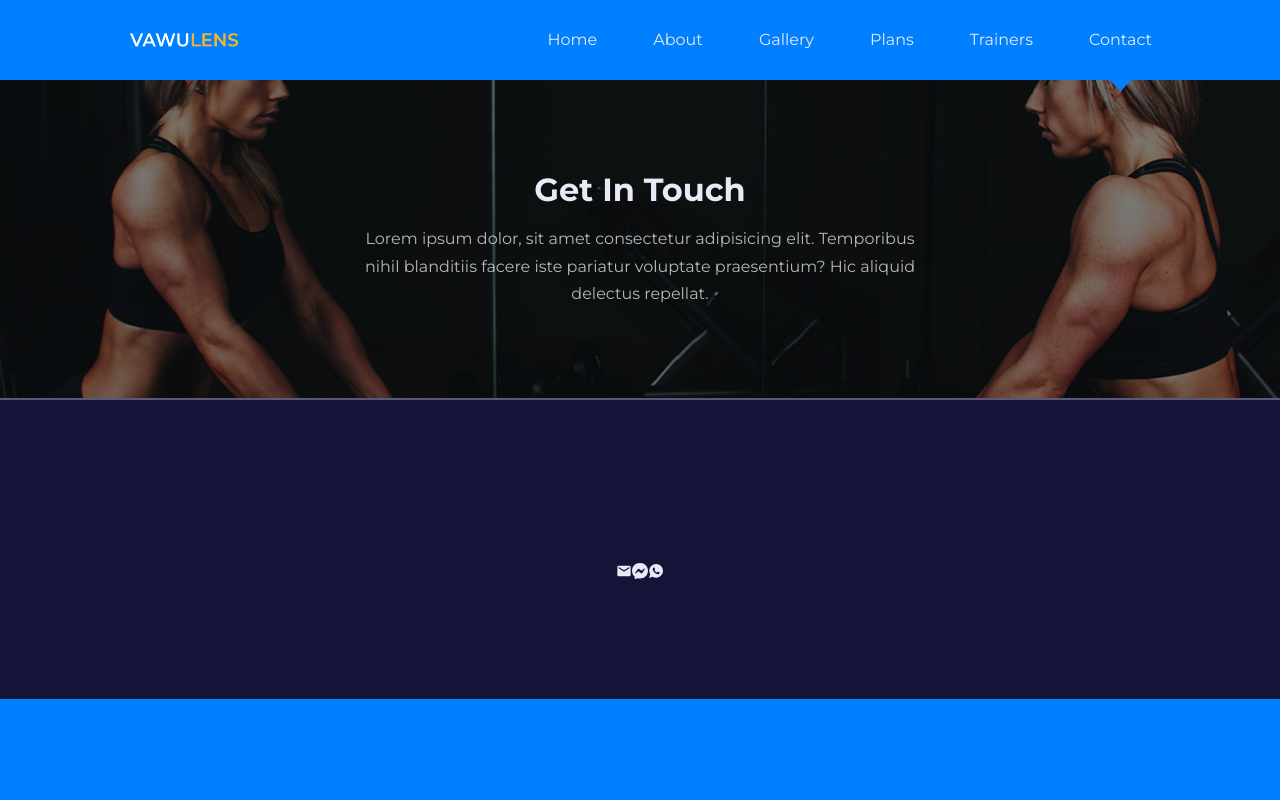
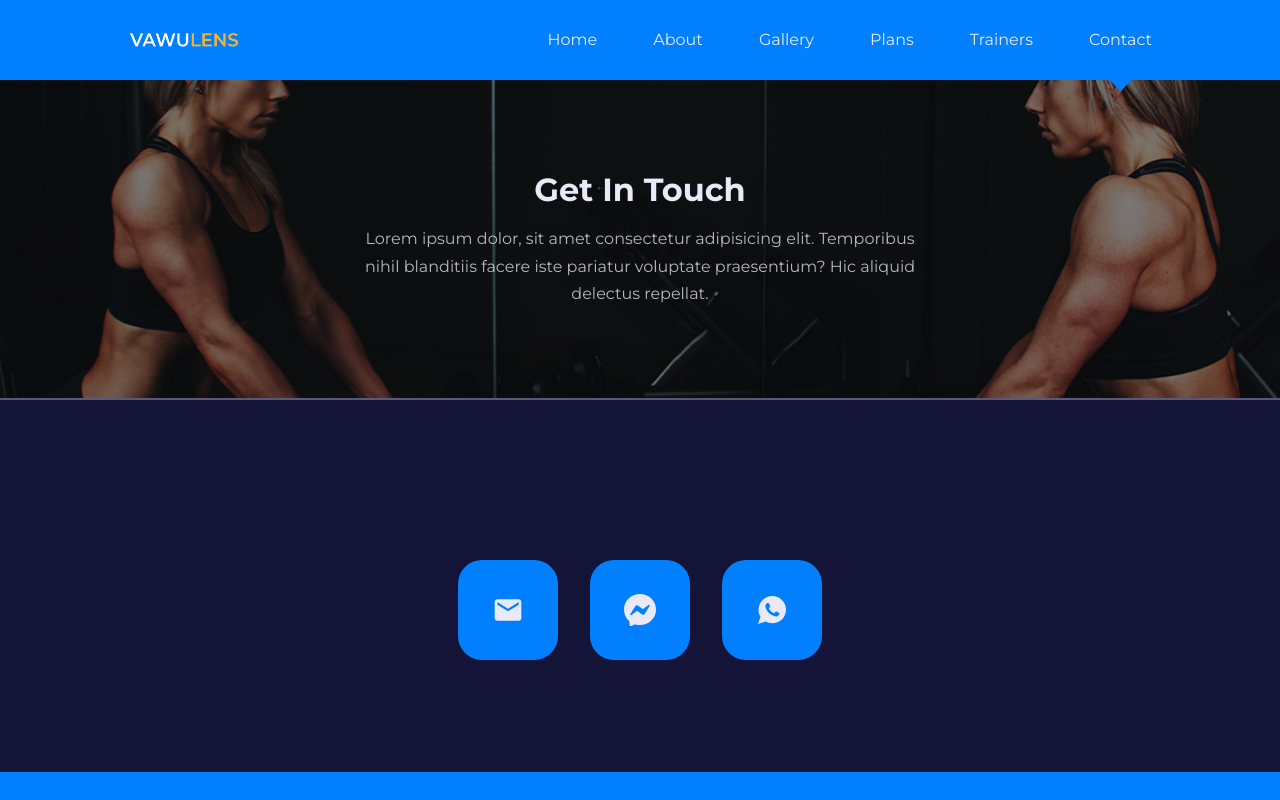
Before and after one commit to erickdc7/react-trainer-website, a React (Create React App) app: page /contact in a window 1280 px wide. Shown: the top 800 px of the page. Built offline with nearby package versions, Linux system fonts and the light colour scheme; the HTML template or start-up script is replaced by a standard one.

Commit message:
contact__wrapper styles added to contact.css

```diff
--- a/src/pages/contact/contact.css
+++ b/src/pages/contact/contact.css
@@ -2,3 +2,24 @@
   display: grid;
   place-items: center;
 }
+
+.contact__wrapper {
+  width: fit-content;
+  display: flex;
+  gap: 2rem;
+}
+
+.contact__wrapper a {
+  background: var(--color-primary);
+  font-size: 2rem;
+  border: 2px solid transparent;
+  transition: var(--transition);
+  padding: 2rem;
+  border-radius: 1.5rem;
+  display: inherit;
+}
+
+.contact__wrapper a:hover {
+  background: transparent;
+  border-color: var(--color-gray-100);
+}
```
